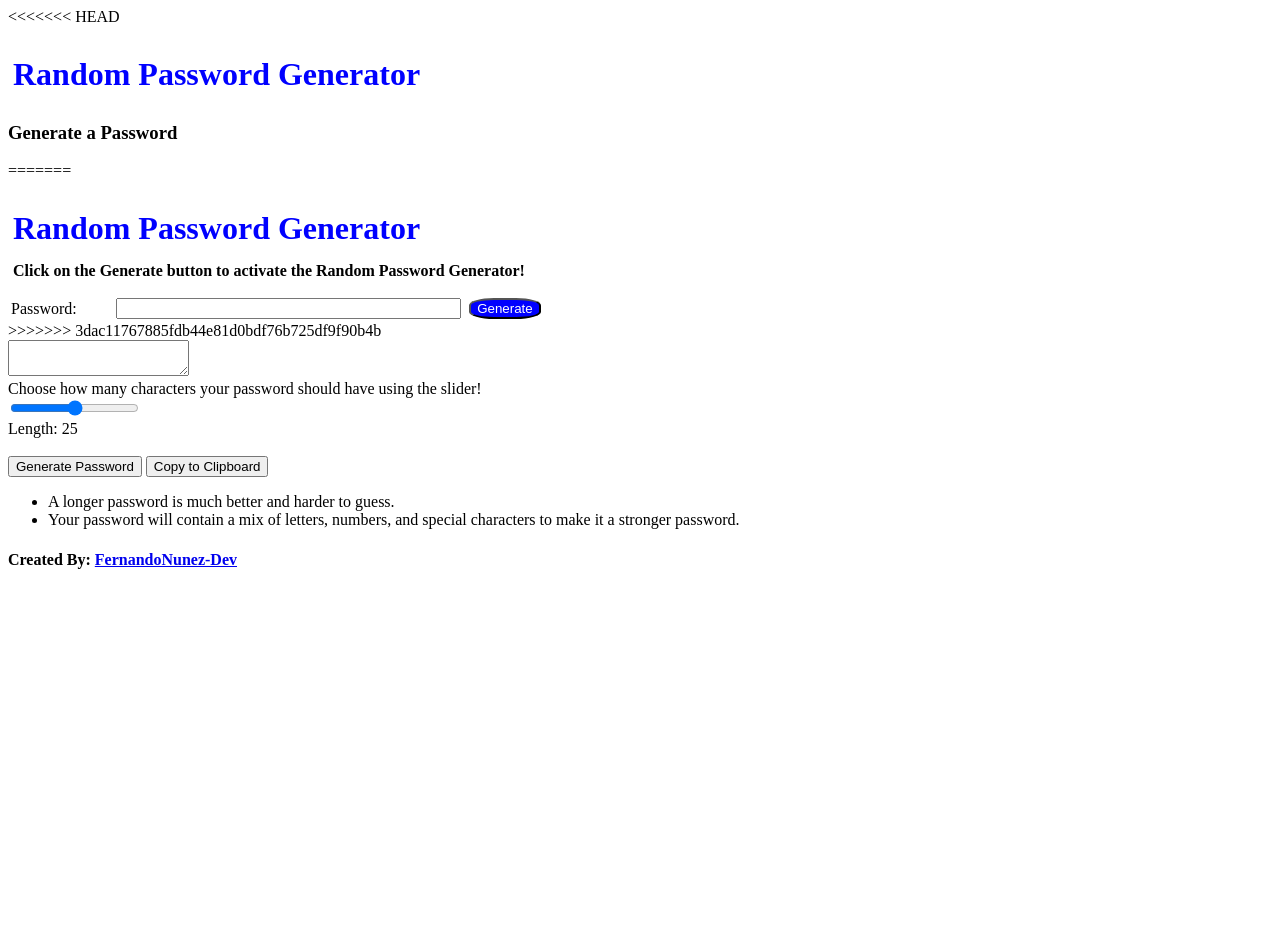
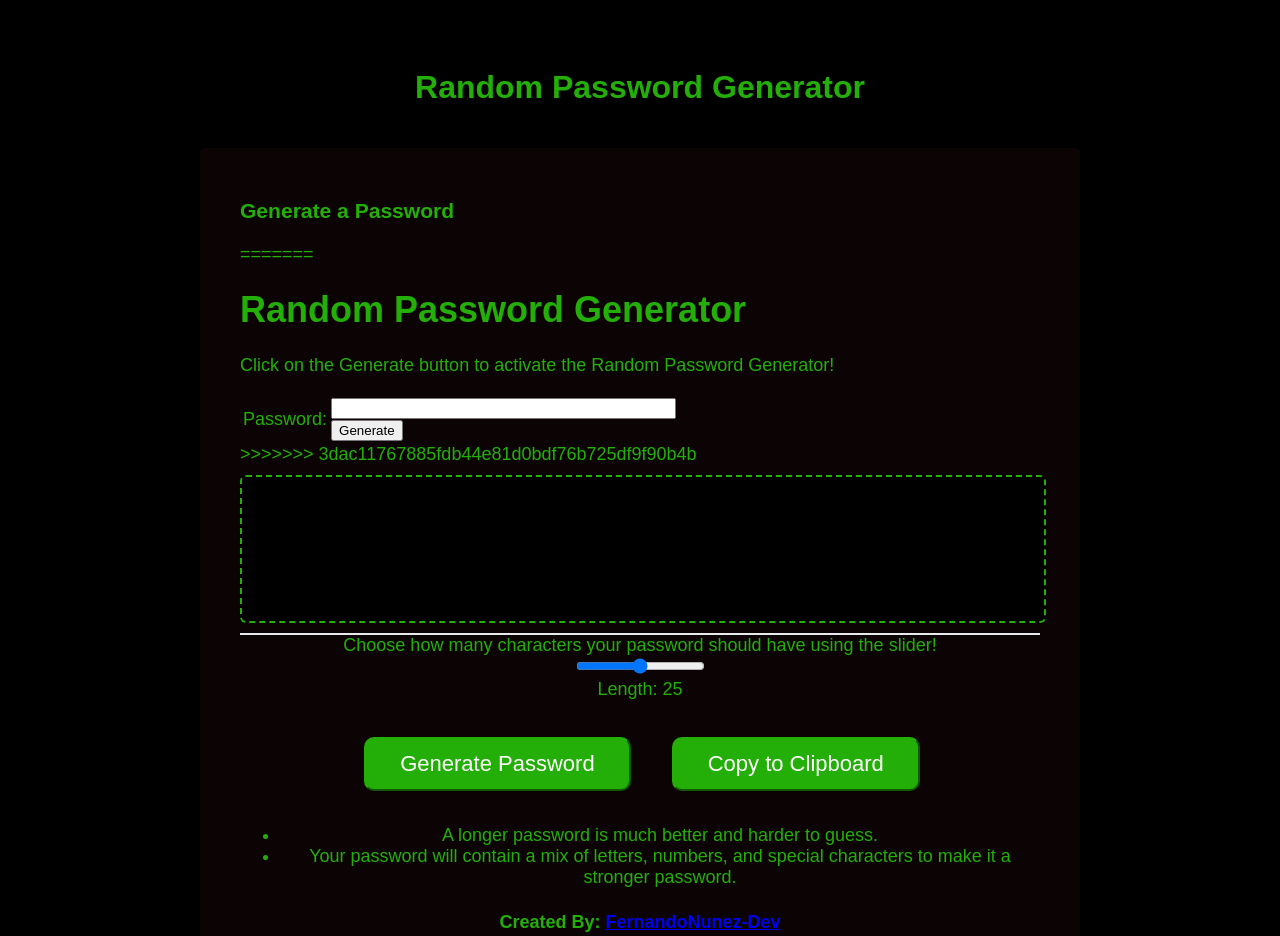
Before and after one commit to FernandoNunez-Dev/Random-Password-Generator, a plain HTML site: page index.html in a window 1280 px wide. Shown: the top 936 px of the page. Before the commit the page ends 800 px from the top, so only its background shows below. Drawn offline with Linux system fonts and the light colour scheme.

Commit message:
updated styles.css file

```diff
--- a/styles.css
+++ b/styles.css
@@ -1,35 +1,149 @@
-
-h1 {
-    color: blue;
-    margin: 5px;
-    margin-top: 30px;
-    padding-bottom: 10px;
+*::before,
+*::after {
+  box-sizing: border-box;
 }
 
-p {
-    margin: 5px;
-    padding-bottom: 10px;
-    font-weight: bold;
-
+html,
+body,
+.wrapper {
+  height: 100%;
+  margin: 0;
+  padding: 0;
 }
 
-.button {
-    background-color: blue;
-    color: white;
-    border-radius: 35%;
-    border-color: black;
+body {
+  font-family: sans-serif;
+  background-color: black;
 }
 
-.button:hover {
-    color: white;
+.wrapper {
+  padding-top: 30px;
+  padding-left: 20px;
+  padding-right: 20px;
+}
+
+header {
+  text-align: center;
+  padding: 20px;
+  padding-top: 0px;
+  color: #24af08;
+}
+
+.card {
+  background-color: hsl(0, 54%, 3%);
+  border-radius: 5px;
+  border-width: 1px;
+  box-shadow: rgba(0, 0, 0, 0.15) 0px 2px 8px 0px;
+  color: #24af08;
+  font-size: 18px;
+  margin: 0 auto;
+  max-width: 800px;
+  padding: 30px 40px;
+}
+
+
+.card-header::after {
+  content: " ";
+  display: block;
+  width: 100%;
+  background: #e7e9eb;
+  height: 2px;
+}
+
+.card-body {
+  min-height: 100px;
+  background-color: black;
+
+  border-color: #24af08;
+}
+
+.card-footer {
+  text-align: center;
+}
+
+.card-footer::before {
+  content: " ";
+  display: block;
+  width: 100%;
+  background: #e7e9eb;
+  height: 2px;
+  color: #24af08;
+}
+
+.card-footer::after {
+  content: " ";
+  display: block;
+  clear: both;
+  color: #24af08;
+}
+.card-footer#slide {
+  color: #24af08;
+}
+
+
+.btn {
+  border-color: #24af08;
+  background-color: #24af08;
+  border-radius: 10px;
+  color: hsl(0, 0%, 100%);
+  font-size: 22px;
+  line-height: 22px;
+  margin: 16px 16px 16px 20px;
+  padding: 14px 34px;
+  text-align: center;
+  cursor: pointer;
+}
+
+.btn:hover {
+  color: black;
+}
+
+button[disabled] {
+  cursor: default;
+  background: #c0c7cf;
+}
+
+.float-right {
+  float: right;
+}
+
+#password {
+  color: #24af08;
+  background-color: black;
+  -webkit-appearance: none;
+  -moz-appearance: none;
+  appearance: none;
+  border: none;
+  display: block;
+  width: 100%;
+  padding-top: 15px;
+  padding-left: 1px;
+  padding-right: 1px;
+  padding-bottom: 85px;
+  font-size: 1.2rem;
+  text-align: center;
+  margin-top: 10px;
+  margin-bottom: 10px;
+  border: 2px dashed #24af08;
+  border-radius: 6px;
+  resize: none;
+  overflow: hidden;
+}
+
+@media (max-width: 690px) {
+  .btn {
+    font-size: 1rem;
+    margin: 16px 0px 0px 0px;
+    padding: 10px 15px;
   }
 
-.button:focus {
-    border-radius: 10px;
-    background-color: blue;
+  #password {
+    font-size: 1rem;
   }
+}
 
-.button:active {
-    background-color: blue;
-    font-size: 30px;
+@media (max-width: 500px) {
+  .btn {
+    font-size: 0.8rem;
   }
+}
```
